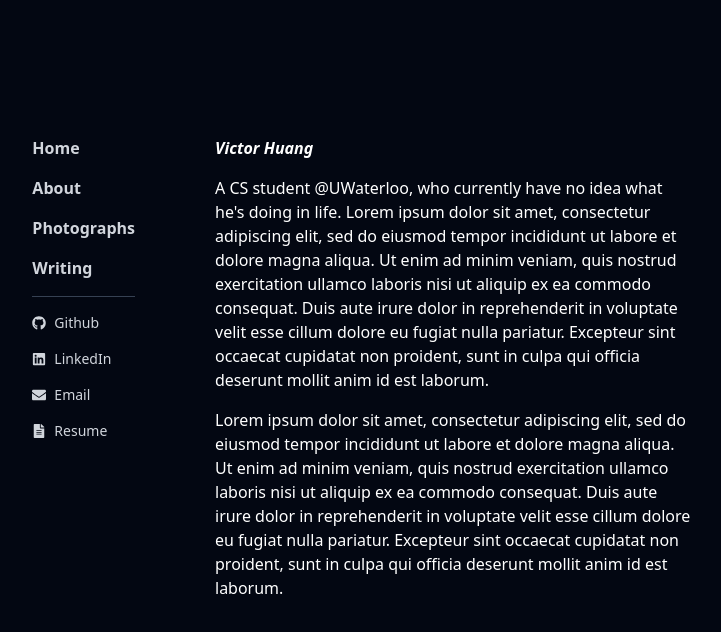
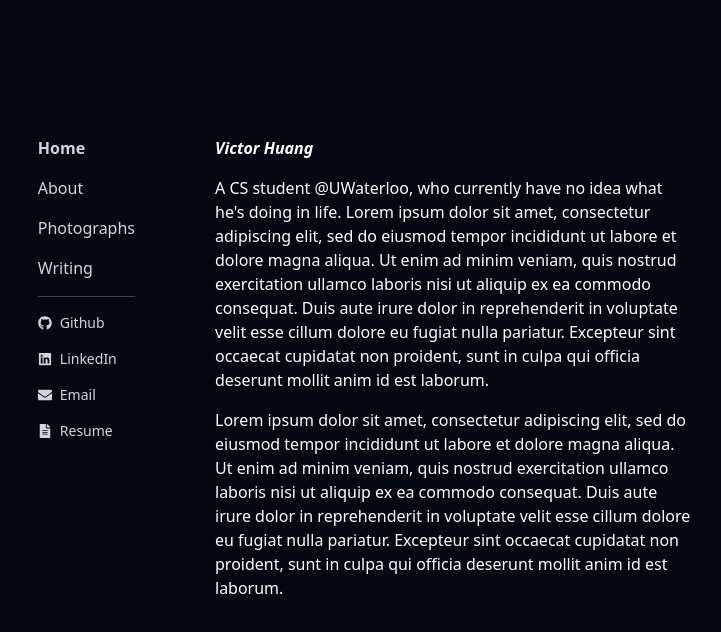
Before and after one commit to vichua2006/personal-site, a React (Vite) app: page / in a window 1280 px wide. Shown: the top 632 px of the page, without its empty margins (185-906 px from the left). Built offline with nearby package versions, Linux system fonts and the light colour scheme.

Commit message:
feat: added sidebar highlight with state

```diff
--- a/src/App.tsx
+++ b/src/App.tsx
@@ -1,16 +1,22 @@
 import { BrowserRouter as Router, Routes, Route } from "react-router-dom";
 import Sidebar from "./components/Sidebar";
 import Home from "./pages/Home";
+import { useState } from "react";
 // import About from './pages/About';
 // import Photos from './pages/Photos';
 // import Writing from './pages/Writing';
 
 const App = () => {
+  const [selectedPage, updateSelectedPage] = useState<string>("Home");
+
   return (
     <Router>
       <div style={{ display: "flex", minHeight: "100vh" }}>
         {/* Sidebar */}
-        <Sidebar />
+        <Sidebar
+          selectedPage={selectedPage}
+          handlePageSelection={updateSelectedPage}
+        />
 
         {/* Main Content Area */}
         <div className="flex-1 ms-10 md:mx-[30%]">
--- a/src/components/Sidebar.tsx
+++ b/src/components/Sidebar.tsx
@@ -1,10 +1,5 @@
 import { Link } from "react-router-dom";
-import {
-  FaGithub,
-  FaLinkedin,
-  FaEnvelope,
-  FaFileAlt,
-} from "react-icons/fa";
+import { FaGithub, FaLinkedin, FaEnvelope, FaFileAlt } from "react-icons/fa";
 
 const links = {
   Home: "/",
@@ -23,7 +18,12 @@ const externals = {
   Resume: { url: "/", icon: <FaFileAlt /> }, // TODO: Update resume link
 };
 
-function Sidebar() {
+interface Prop {
+  selectedPage: string;
+  handlePageSelection: React.Dispatch<React.SetStateAction<string>>;
+}
+
+const Sidebar = ({ selectedPage, handlePageSelection }: Prop) => {
   return (
     <nav className="hidden fixed md:block w-[25%] text-gray-300 p-4 min-h-screen">
       <ul className="absolute right-0 space-y-4 mt-30 ">
@@ -32,7 +32,10 @@ function Sidebar() {
           <li key={text}>
             <Link
               to={url}
-              className="block text-gray-300 hover:text-white font-semibold"
+              className={`block text-gray-300 hover:text-white ${
+                text === selectedPage ? "font-bold" : ""
+              }`}
+              onClick={() => handlePageSelection(text)}
             >
               {text}
             </Link>
@@ -56,6 +59,6 @@ function Sidebar() {
       </ul>
     </nav>
   );
-}
+};
 
 export default Sidebar;
```
